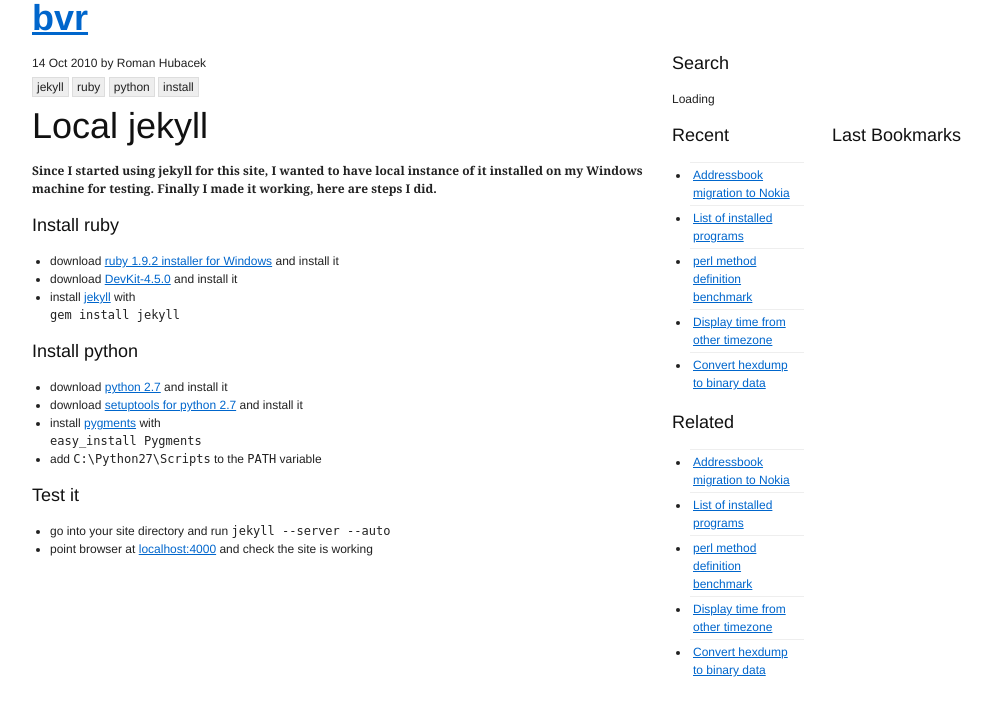
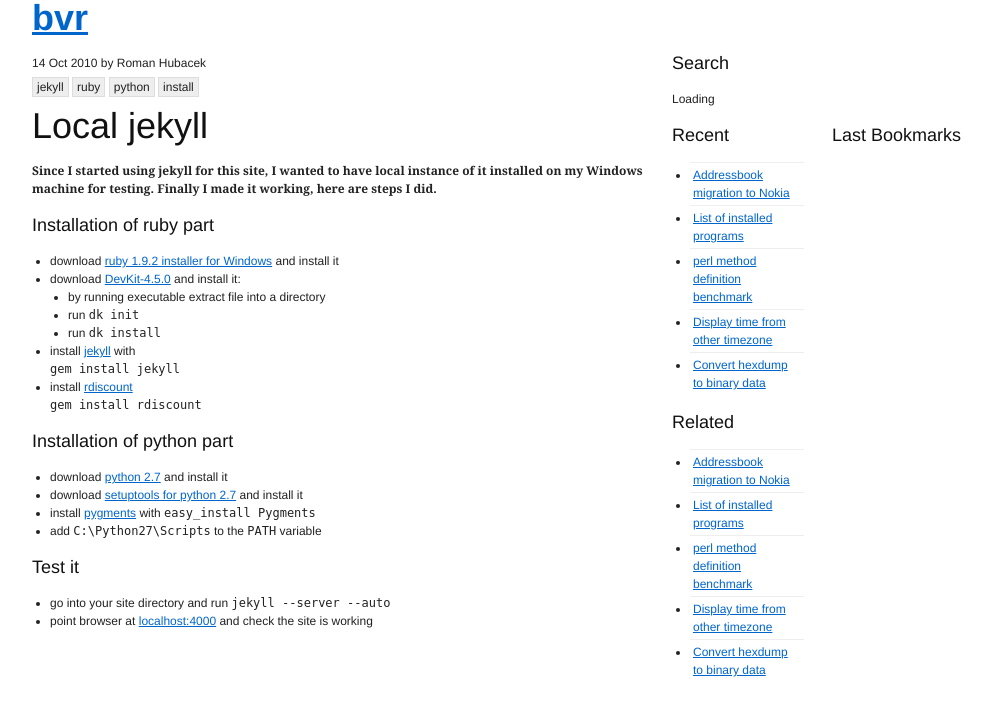
Before and after one commit to bvr/bvr.github.io, a Jekyll site: the page built from _posts/2010-10-14-local-jekyll.md, in a window 1280 px wide. Shown: the top 716 px of the page, without its empty margins (133-1125 px from the left). Built offline with Jekyll 4.4.1, drawn with Linux system fonts in a browser that asks for light colours; Markdown is read by kramdown in place of the engine named in the settings; comment, search, counter and statistics services are not loaded.

Commit message:
Installed jekyll at work, updated installation steps.

```diff
--- a/_posts/2010-10-14-local-jekyll.md
+++ b/_posts/2010-10-14-local-jekyll.md
@@ -13,14 +13,19 @@ tags:
     - install
 ---
 
-### Install ruby
+### Installation of ruby part
 
  - download [ruby 1.9.2 installer for Windows](http://rubyforge.org/frs/download.php/72170/rubyinstaller-1.9.2-p0.exe) and install it
- - download [DevKit-4.5.0](http://github.com/downloads/oneclick/rubyinstaller/DevKit-4.5.0-20100819-1536-sfx.exe) and install it
+ - download [DevKit-4.5.0](http://github.com/downloads/oneclick/rubyinstaller/DevKit-4.5.0-20100819-1536-sfx.exe) and install it:
+   - by running executable extract file into a directory
+   - run `dk init`
+   - run `dk install`
  - install [jekyll](http://jekyllrb.com/) with
    `gem install jekyll`
+ - install [rdiscount](https://github.com/rtomayko/rdiscount/)
+   `gem install rdiscount`
 
-### Install python
+### Installation of python part
 
  - download [python 2.7](http://python.org/ftp/python/2.7/python-2.7.msi) and install it
  - download [setuptools for python 2.7](http://pypi.python.org/packages/2.7/s/setuptools/setuptools-0.6c11.win32-py2.7.exe#md5=57e1e64f6b7c7f1d2eddfc9746bbaf20) and install it
```
